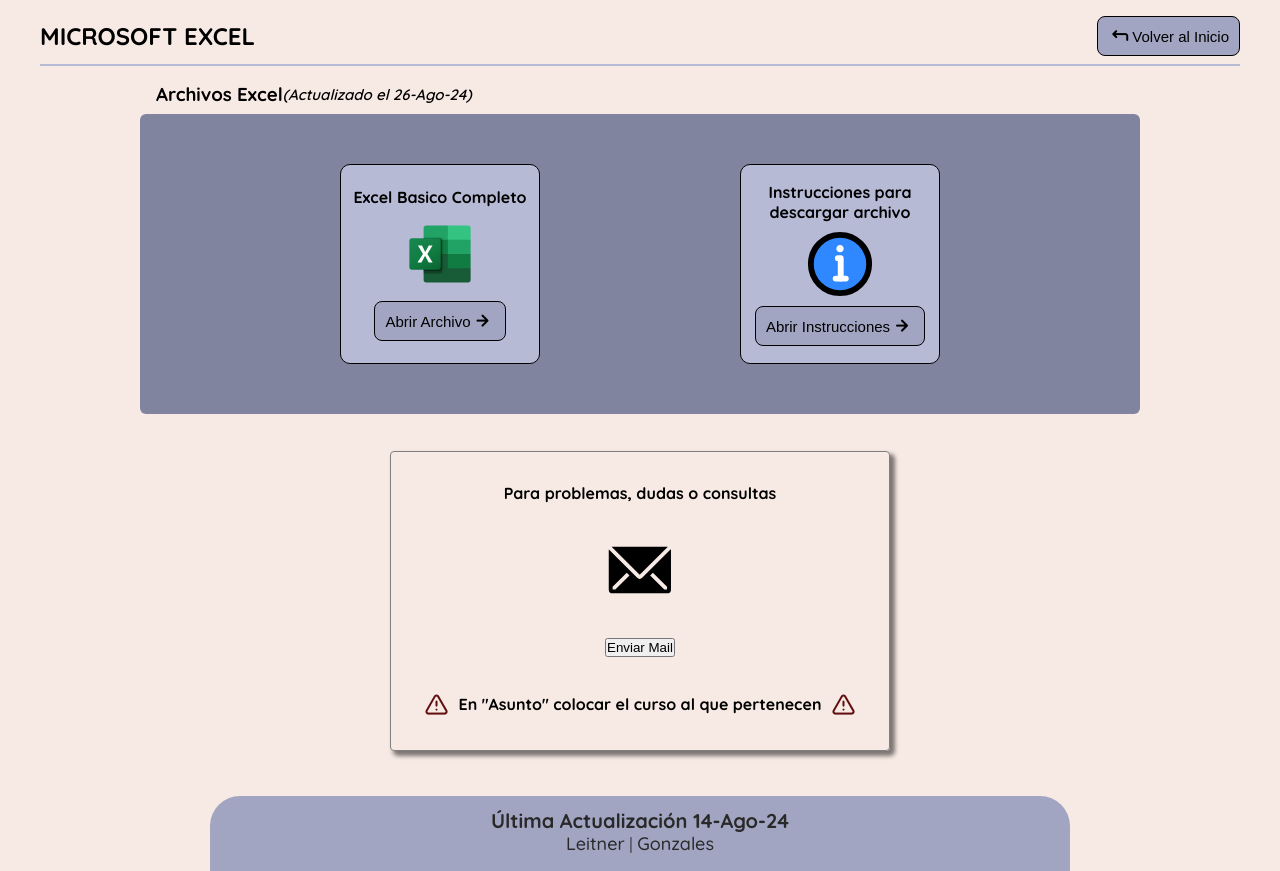
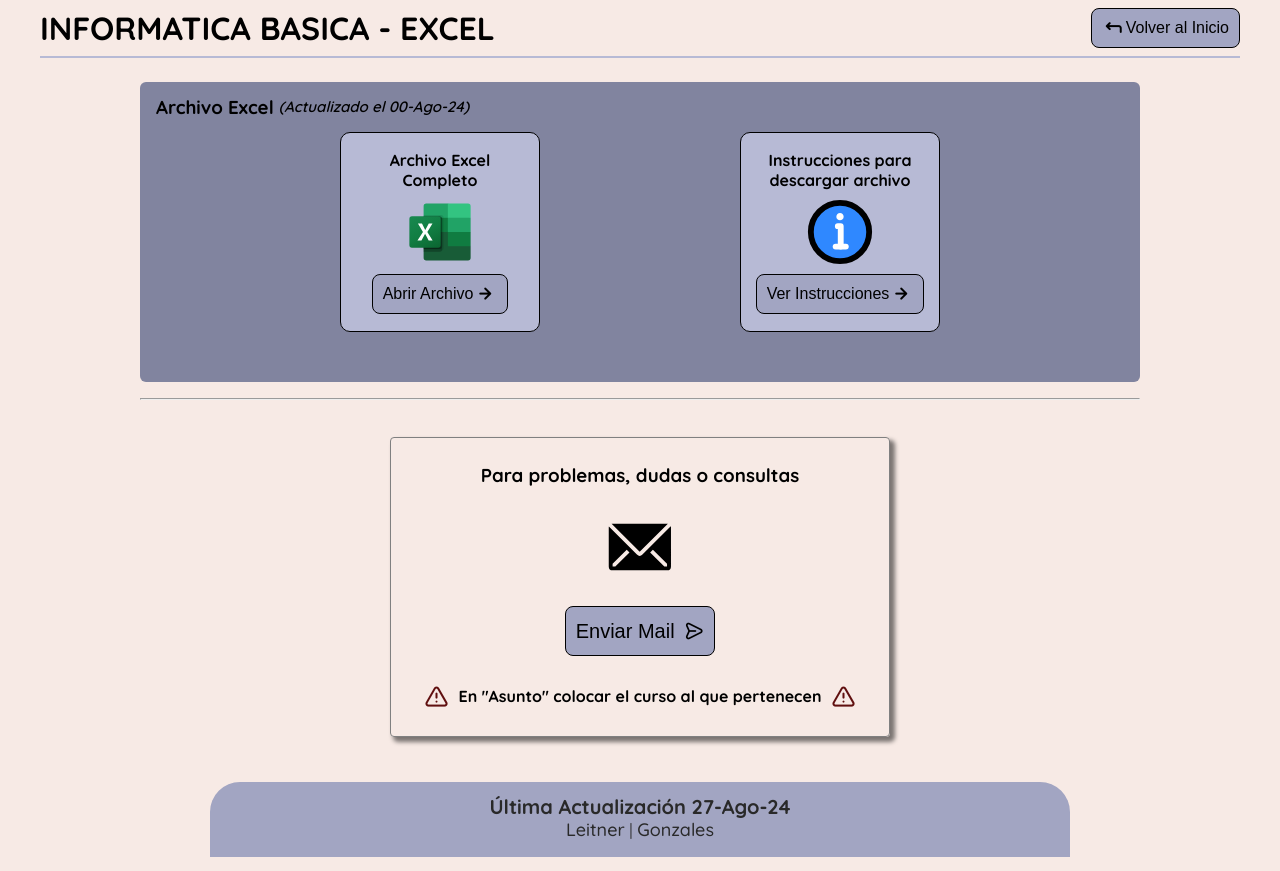
Before and after one commit to leitnergaston/HaciendoCursos, a plain HTML site: page InformaticaBasica/Excel/index.html in a window 1280 px wide. Drawn offline with nearby package versions, Linux system fonts and the light colour scheme.

Commit message:
modificaciones infobasicexcel y todos los footers
se creo un script para actualizar en un solo lugar la fecha de los footers, se modifico el html y css de la pagina informatica basica - excel

```diff
--- a/InformaticaBasica/Excel/Css/styles.css
+++ b/InformaticaBasica/Excel/Css/styles.css
@@ -42,7 +42,7 @@
     padding: 0 10px;
     background-color: #A2A5C2;
     color: black;
-    font-size: 15px;
+    font-size: 16px;
     border: 1px solid black;
     border-radius: 8px;
     position: relative;
@@ -60,6 +60,16 @@
     font-size: 1.5rem;
 }
 
+.header {
+    position: relative;
+    top: 0.5rem;
+}
+
+.header div {
+    display: flex;
+    justify-content: space-between;
+}
+
 .container {
     width: 100%;
     max-width: 1200px;
@@ -70,15 +80,6 @@
     margin-top: 1rem;
 }
 
-
-.header {
-    display: flex;
-    align-items: center;
-    justify-content: space-between;
-}
-
-
-/* 2do div que contiene el article que contiene las cards */
 .div-content {
     display: flex;
     flex-direction: column;
@@ -86,8 +87,10 @@
     align-content: center;
 }
 
-/* subtitulo del articulo contenedor de cards */
 .subtitle {
+    position: absolute;
+    top: .8rem;
+    left: 0;
     display: flex;
     align-items: center;
     padding: 0 0 .5rem 1rem;
@@ -97,12 +100,14 @@
     font-size: 15px;
     font-style: italic;
     font-weight: 600;
+    margin-left: 5px;
 }
 
-/* article contenedor de las cards */
 .container-cards {
+    position: relative;
     display: flex;
     padding: 1rem 0;
+    margin: 1rem 0;
     width: 1000px;
     height: 300px;
     background-color: #81849f;
@@ -111,7 +116,6 @@
     align-items: center;
 }
 
-/* cards */
 .card {
     display: flex;
     width: 200px;
@@ -126,12 +130,10 @@
     background-color: var(--color-secondary);
 }
 
-/* mini titulo dentro de la card */
 .minititle {
     font-size: var(--minititle-font-size);
 }
 
-/* icono o imagen de la card */
 .img-card {
     width: 70px;
 }
@@ -176,6 +178,28 @@
 .card-consulta div i {
     font-size: 1.5rem;
     color: #600F0F;
+}
+
+.btn-consulta {
+    display: flex;
+    align-items: center;
+    justify-content: space-evenly;
+    width: 150px;
+    height: 50px;
+    cursor: pointer;
+    background-color: #A2A5C2;
+    color: black;
+    font-size: 20px;
+    border: 1px solid black;
+    border-radius: 8px;
+    position: relative;
+    transition: .3s ease;
+}
+
+.btn-consulta:hover {
+    background-color: var(--color-secondary);
+    filter: drop-shadow(0px 7px 4px rgba(0, 0, 0, 0.33));
+    cursor: pointer;
 }
 
 
--- a/InformaticaBasica/Excel/index.html
+++ b/InformaticaBasica/Excel/index.html
@@ -4,7 +4,7 @@
 <head>
     <meta charset="UTF-8">
     <meta name="viewport" content="width=device-width, initial-scale=1.0">
-    <title>Excel</title>
+    <title>Informatica Basica - Excel</title>
 
     <!-- estilos -->
     <link rel="stylesheet" href="Css/styles.css">
@@ -12,56 +12,54 @@
     <!-- iconos -->
     <link rel="stylesheet" href="https://unicons.iconscout.com/release/v4.0.8/css/line.css">
 
+    <link rel="shortcut icon" href="Assets/infobasicexcel-favicon.svg" type="image/x-icon">
+
 </head>
 
 <body>
+    <header class="header container">
+        <div>
+            <h1 class="title">INFORMATICA BASICA - EXCEL</h1>
+            <a href="/index.html"><button class="btn"><i class="uil uil-corner-up-left-alt icon"></i>Volver al
+                    Inicio</button></a>
+        </div>
+        <hr class="hr">
+    </header>
     <main class="container">
         <section class="section">
-            <div class="div-header">
-                <div class="header">
-                    <h1 class="title">MICROSOFT EXCEL</h1>
-                    <a href="/index.html"><button class="btn"><i class="uil uil-corner-up-left-alt icon"></i>Volver al Inicio</button></a>
-                </div>
-                <hr class="hr">
+            <div class="div-content">
+                <article class="container-cards">
+                    <h3 class="subtitle">Archivo Excel <span>(Actualizado el 00-Ago-24)</span></h3>
+
+                    <div class="card">
+                        <h4 class="minititle">Archivo Excel Completo</h4>
+                        <img src="Assets/excel-icon.svg" alt="" class="img-card">
+                        <a href="https://1drv.ms/x/s!Al3xWWn6ONYVgRTTSjC1GzM_5lGp?e=wtIUJH" target="_blank"><button class="btn">Abrir Archivo<i
+                                    class="uil uil-arrow-right icon"></i></button></a>
                     </div>
 
-            <!-- Contenedor del article que contiene las cards -->
-            <div class="div-content">
-                <h3 class="subtitle">Archivos Excel <span>(Actualizado el 26-Ago-24)</span></h3>
-
-                <!-- Contenedor de cards -->
-                <article class="container-cards">
-
-                    <!-- Card archivo excel -->
-                    <div class="card">
-                        <h4 class="minititle">Excel Basico Completo</h4>
-                        <img src="Assets/excel-icon.svg" alt="" class="img-card">
-                        <a href="https://1drv.ms/x/s!Al3xWWn6ONYVgRTTSjC1GzM_5lGp?e=x1b4Ye" target="_blank"><button
-                                class="btn">Abrir Archivo<i class="uil uil-arrow-right icon"></i></button></a>
-                    </div>
-
-                    <!-- Card instrucciones -->
+                    <!-- CARD INSTRUCCIONES -->
                     <div class="card">
                         <h4 class="minititle">Instrucciones para descargar archivo</h4>
                         <img src="Assets/info-icon.svg" alt="" class="img-card">
-                        <a href="Assets/Instrucciones Excel Basico.pdf"><button class="btn">Abrir Instrucciones<i
+                        <a href="" target="_blank"><button class="btn">Ver Instrucciones<i
                                     class="uil uil-arrow-right icon"></i></button></a>
                     </div>
-
                 </article>
 
+                <hr>
 
             </div>
-
         </section>
 
         <!-- Tarjeta de consulta -->
         <!-- div que contiene la card de consulta -->
         <div class="container-consulta">
             <div class="card-consulta">
-                <h4 class="minititle">Para problemas, dudas o consultas</h4>
+                <h3>Para problemas, dudas o consultas</h4>
                     <img src="Assets/email-icon.svg" alt="" class="img-consulta">
-                <a href="mailto:haciendocursos@outlook.com"><button class="btn-consulta">Enviar Mail</button></a>
+                    <a href="mailto:haciendocursos@outlook.com"><button class="btn-consulta">Enviar Mail<i
+                                class="uil uil-message"></i></button></a>
                     <div>
                         <i class="uil uil-exclamation-triangle"></i>
                         <h4 class="minititle">En "Asunto" colocar el curso al que pertenecen</h4>
@@ -70,22 +68,23 @@
             </div>
         </div>
 
+    </main>
+
     <!-- Footer -->
     <footer>
         <article>
-                <p class="update">Última Actualización 14-Ago-24</p>
+            <p class="update" id="footer-date">Fecha de actualizacion aqui</p>
             <p>
                 <small>
-                        <a href="" class="copy">Leitner</a>
+                    <a href="leitnergaston.netlify.app" target="_blank" class="copy">Leitner</a>
                     |
-                        <a href="" class="copy">Gonzales</a>
+                    <a href="gonzalescamila.netlify.app" target="_blank" class="copy">Gonzales</a>
                 </small>
             </p>
         </article>
     </footer>
-    </main>
 
-
+    <script src="/Js/footer.js"></script>
 </body>
 
 </html>
--- /dev/null
+++ b/Js/footer.js
@@ -0,0 +1,10 @@
+// Definir la fecha de la última actualización
+var ultimaActualizacion = "Última Actualización 27-Ago-24";
+
+// Actualizar el contenido del footer en todas las páginas
+document.addEventListener("DOMContentLoaded", function() {
+    var footerText = document.getElementById("footer-date");
+    if (footerText) {
+        footerText.textContent = ultimaActualizacion;
+    }
+});
```
Also changed, not shown: WordYExcel/index.html (+4 -4 lines), index.html (+9 -6 lines), InformaticaBasica/Excel/Assets/infobasicexcel-favicon.svg (added). Lines whose indentation alone changed are shown as unchanged.
